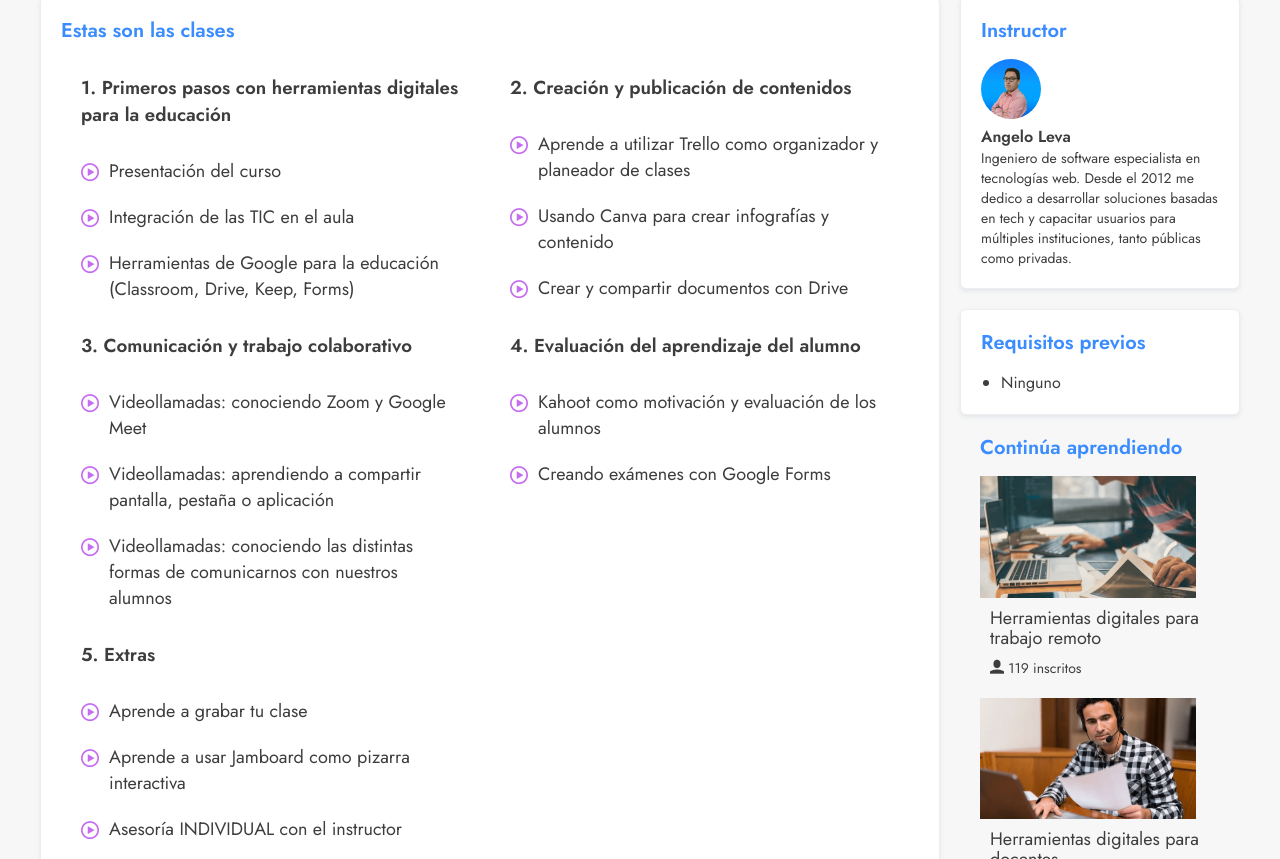
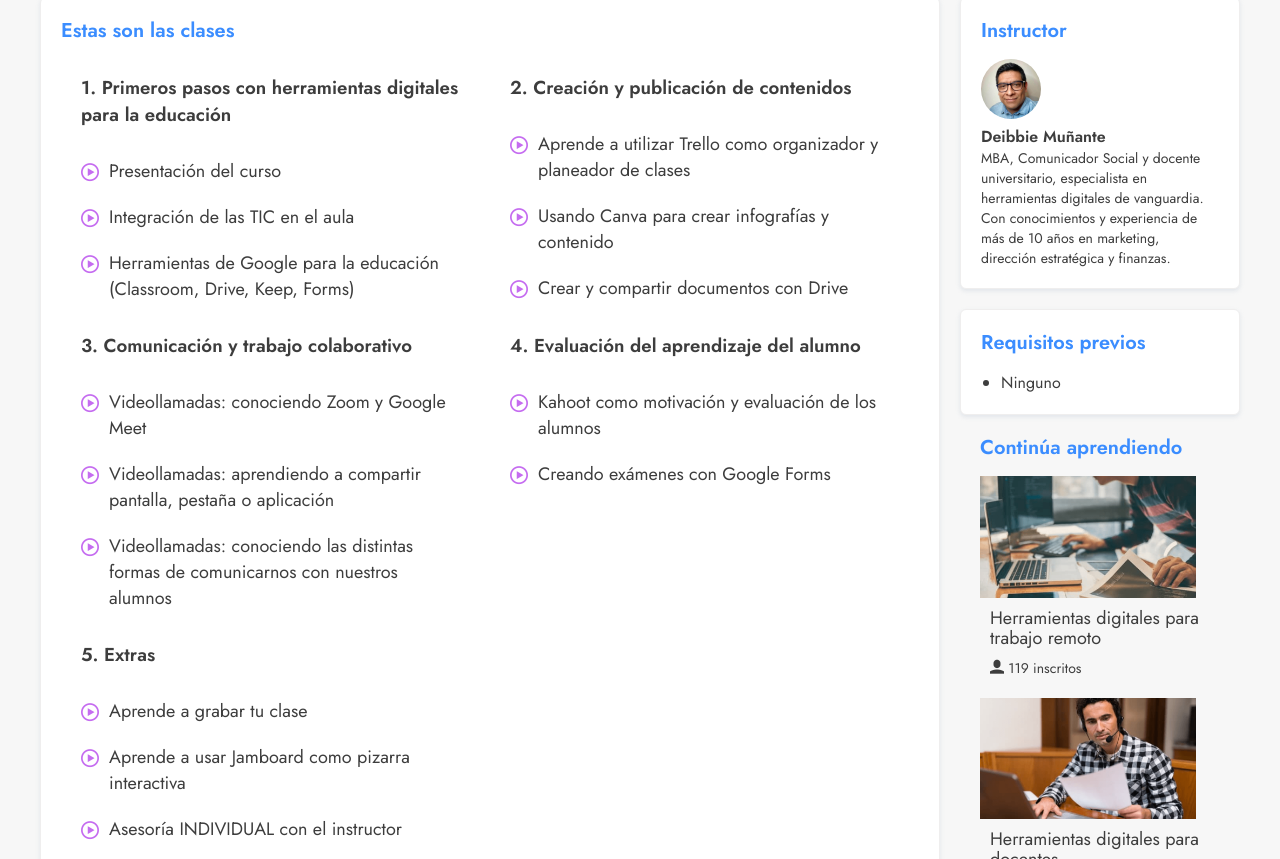
Before and after one commit to angelolev/idp, a React (Create React App) app: page /cursos/docentes in a window 1280 px wide. Shown: the part 1459-2318 px from the top of the page. Built offline with nearby package versions, Linux system fonts and the light colour scheme.

Commit message:
added instructor for teacher course

```diff
--- a/src/components/commons/Courses/CourseTeachers.jsx
+++ b/src/components/commons/Courses/CourseTeachers.jsx
@@ -3,7 +3,7 @@ import RecommendedCourses from "./RecommendedCourses";
 import Session from "./CourseSession";
 import Modal from "react-modal";
 import FormSignUp from "../Forms/FormSignUp";
-import instructor from "./i-angelo.jpg";
+import instructor from "./dei.jpg";
 import bbva from "./bbva.jpg";
 import bcp from "./bcp.png";
 import interbank from "./interbank.png";
@@ -217,12 +217,9 @@ const CourseTeacher = (props) => {
                       <img src={instructor} alt="" />
                     </div>
                     <div className="instructor__info">
-                      <h4>Angelo Leva</h4>
+                      <h4>Deibbie Muñante</h4>
                       <p>
-                        Ingeniero de software especialista en tecnologías web.
-                        Desde el 2012 me dedico a desarrollar soluciones basadas
-                        en tech y capacitar usuarios para múltiples
-                        instituciones, tanto públicas como privadas.
+                      MBA, Comunicador Social y docente universitario, especialista en herramientas digitales de vanguardia. Con conocimientos y experiencia de más de 10 años en marketing, dirección estratégica y finanzas.
                       </p>
                     </div>
                   </div>
```
Also changed, not shown: src/components/commons/Courses/dei.jpg (added).
